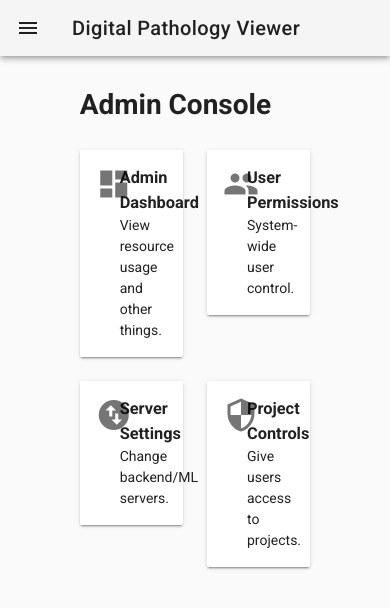
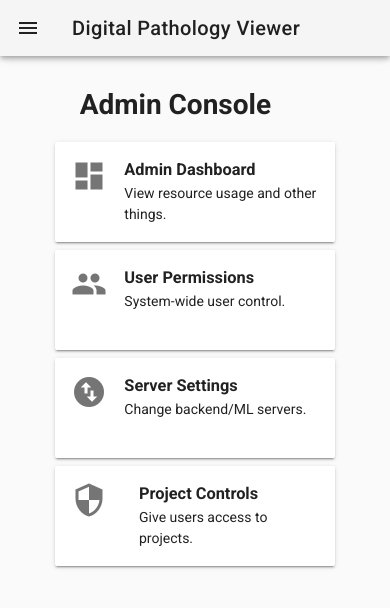
Before and after one commit to rminami/JHProject-FE, a Vue app: page /admin/console in a window 390 px wide. Shown: the top 608 px of the page. Built offline with nearby package versions, Linux system fonts and the light colour scheme.

Commit message:
Made admin console compatible with mobile

```diff
--- a/src/components/Admin.vue
+++ b/src/components/Admin.vue
@@ -6,13 +6,12 @@
       </v-flex>
     </v-layout>
 
-    <v-layout row justify-center>
-      <v-flex xs4>
+    <v-layout row justify-center wrap>
       <router-link to="/admin/dashboard" tag="span" style="cursor: pointer">
-          <v-card>
+        <v-card class="admin-card">
           <v-container fluid grid-list-lg>
             <v-layout row>
-                <v-flex xs2>
+              <v-flex xs2 class="admin-icon-wrapper">
                 <v-icon large>dashboard</v-icon>
               </v-flex>
               <v-flex xs10>
@@ -25,13 +24,11 @@
           </v-container>
         </v-card>
       </router-link>
-      </v-flex>
-      <v-flex xs4>
       <router-link to="/admin/users" tag="span" style="cursor: pointer">
-          <v-card>
+        <v-card class="admin-card">
           <v-container fluid grid-list-lg>
             <v-layout row>
-                <v-flex xs2>
+              <v-flex xs2 class="admin-icon-wrapper">
                 <v-icon large>people</v-icon>
               </v-flex>
               <v-flex xs10>
@@ -44,15 +41,13 @@
           </v-container>
         </v-card>
       </router-link>
-      </v-flex>
   </v-layout>
-    <v-layout row justify-center>
-      <v-flex xs4>
+  <v-layout row justify-center wrap>
       <router-link to="/admin/server-settings" tag="span" style="cursor: pointer">
-          <v-card>
+        <v-card class="admin-card">
           <v-container fluid grid-list-lg>
             <v-layout row>
-                <v-flex xs2>
+              <v-flex xs2 class="admin-icon-wrapper">
                 <v-icon large>swap_vertical_circle</v-icon>
               </v-flex>
               <v-flex xs10>
@@ -65,14 +60,11 @@
           </v-container>
         </v-card>
       </router-link>
-      </v-flex>
-
-      <v-flex xs4>
       <router-link to="/admin/project-controls" tag="span" style="cursor: pointer">
-          <v-card>
+        <v-card class="admin-card">
           <v-container fluid grid-list-lg>
             <v-layout row>
-                <v-flex xs2>
+              <v-flex class="admin-icon-wrapper">
                 <v-icon large>security</v-icon>
               </v-flex>
               <v-flex xs10>
@@ -85,7 +77,6 @@
           </v-container>
         </v-card>
       </router-link>
-      </v-flex>
     </v-layout>
   </v-container>
 </template>
@@ -94,3 +85,16 @@
 export default {
 }
 </script>
+
+<style scoped>
+
+.admin-card {
+  width: 280px;
+  height: 100px !important;
+  margin: 4px 4px 4px 4px;
+}
+
+.admin-icon-wrapper {
+  margin-right: 8px;
+}
+</style>
```
Lines whose indentation alone changed are shown as unchanged.
